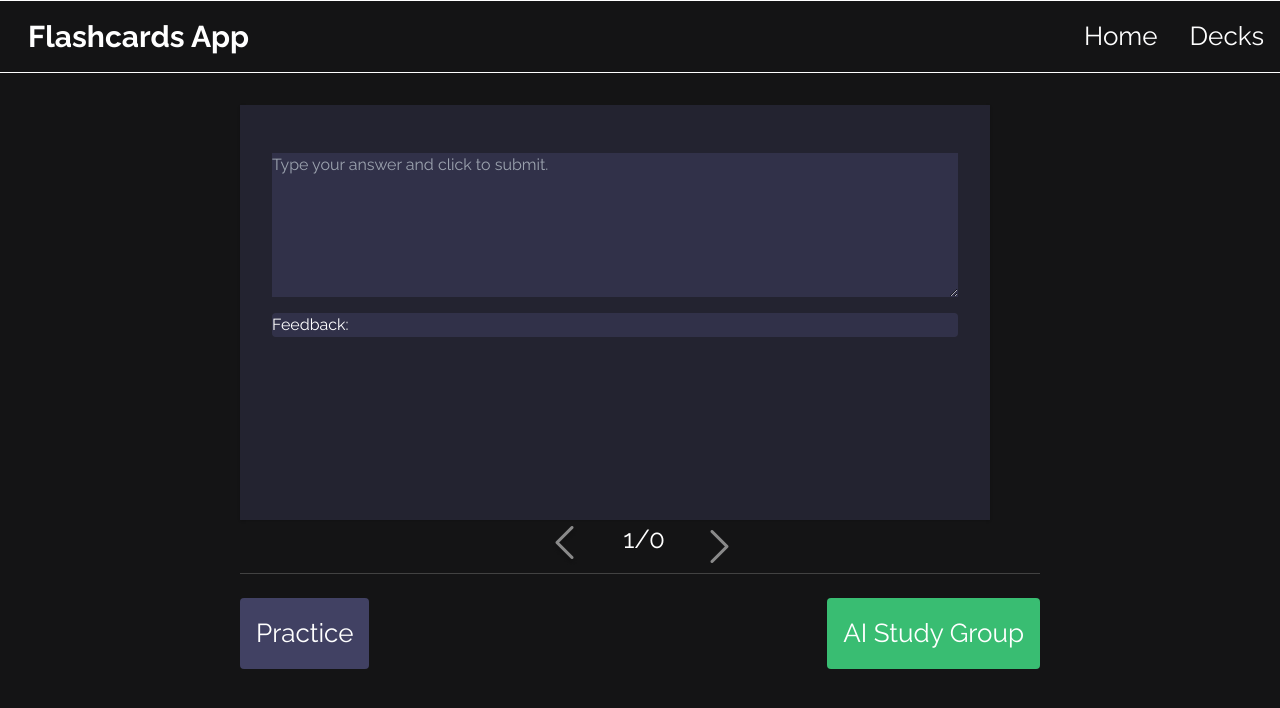
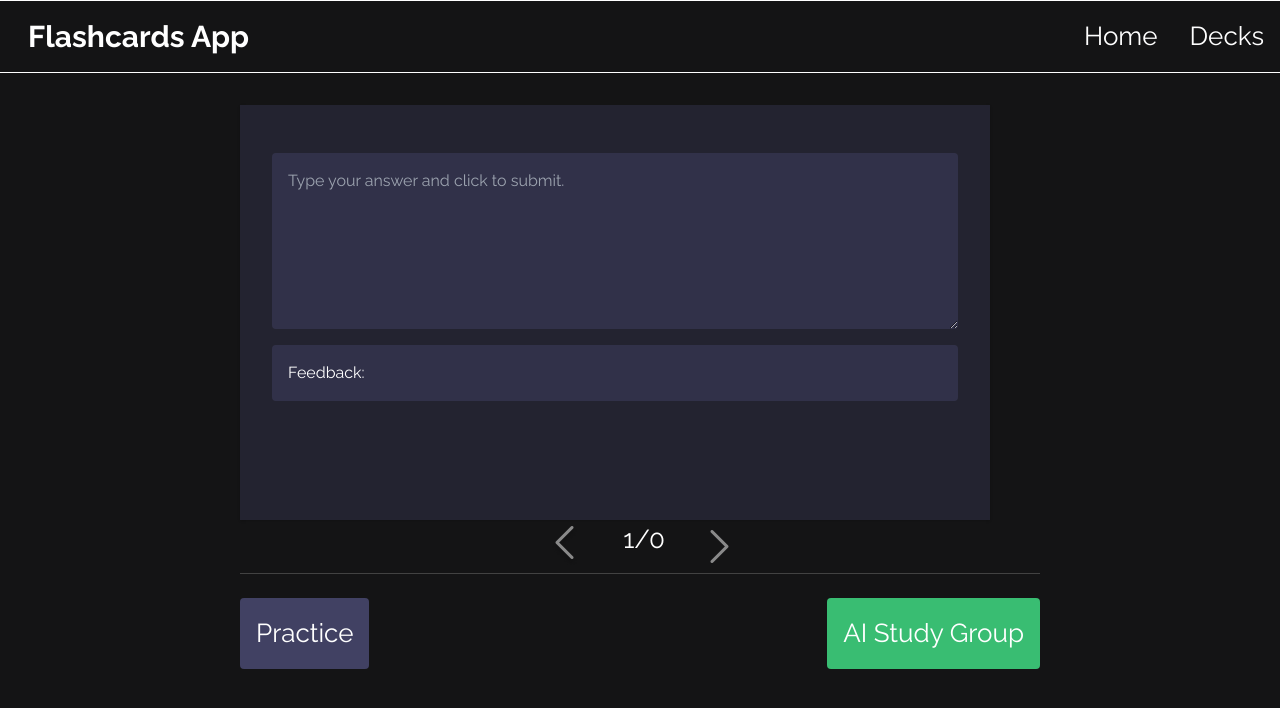
Before and after one commit to JamesVong/flashcard-app, a React (Create React App) app: page /quiz/1 in a window 1280 px wide. Shown: the top 708 px of the page. Built offline with nearby package versions, Linux system fonts and the light colour scheme; no server answers.

Commit message:
[FIX]: fixing text in quiz

```diff
--- a/src/Components/Quiz.js
+++ b/src/Components/Quiz.js
@@ -43,6 +43,9 @@ class Quiz extends Component {
     this.setState(prevState => {
       const newSelected = Math.max(prevState.selected - 1, 0);
       return {
+        text:"",
+        feedback:"",
+        color:"highlight",
         selected: newSelected,
         content: prevState.cards[newSelected].concept,
       };
@@ -53,6 +56,9 @@ class Quiz extends Component {
     this.setState(prevState => {
       const newSelected = Math.min(prevState.selected + 1, prevState.cards.length - 1);
       return {
+        text:"",
+        feedback:"",
+        color:"highlight",
         selected: newSelected,
         content: prevState.cards[newSelected].concept,
       };
@@ -96,8 +102,8 @@ class Quiz extends Component {
             className="flippable flex flex-col md:w-[750px] md:h-[415px] sm:w-[475px] sm:h-[275px] bg-highlight shadow bg-opacity-35 p-8"
           >
             <h2 className="text-center text-2xl">{content}</h2>
-            <textarea rows={6} value={this.state.text} placeholder="Type your answer and click to submit." className="text-left w-full bg-highlight bg-opacity-50 text-base mt-4" onChange={(event) => this.setState({ text: event.target.value })} />
-            <div onClick={this.submit} className={`flex flex-col text-left mt-4 text-base w-full rounded bg-opacity-50 bg-${this.state.color} cursor-pointer`}>Feedback:
+            <textarea rows={6} value={this.state.text} placeholder="Type your answer and click to submit." className="text-left w-full bg-highlight bg-opacity-50 text-base mt-4 p-4 rounded" onChange={(event) => this.setState({ text: event.target.value })} />
+            <div onClick={this.submit} className={`flex flex-col text-left mt-4 text-base w-full rounded bg-opacity-50 bg-${this.state.color} cursor-pointer p-4`}>Feedback:
               <p>{this.state.feedback}</p>
             </div>
           </div>
```
